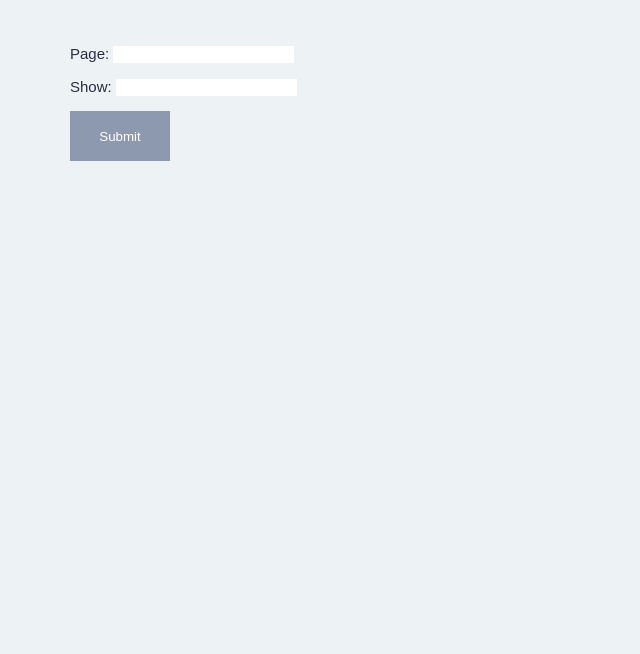
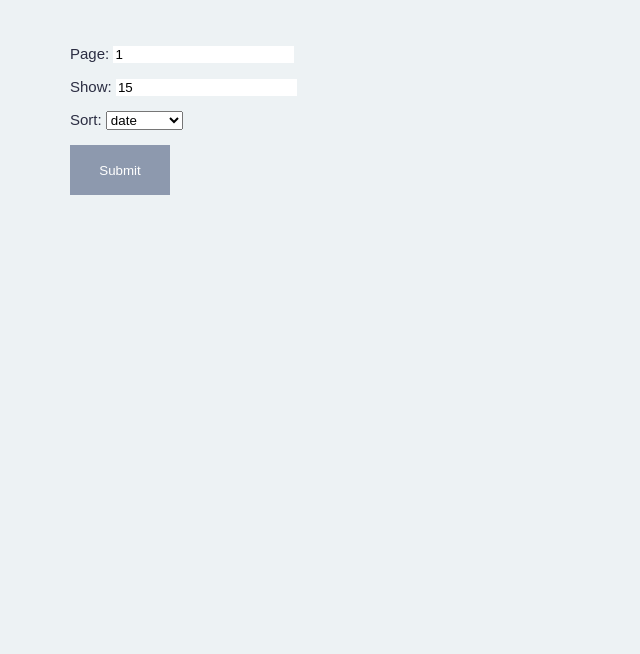
Before and after one commit to zeov1/k_3_gallery, a Django app: page /news/settings/ in a window 1280 px wide. Shown: the part 88-742 px from the top of the page, without its empty margins (0-640 px from the left). Run offline with Django 5.2, Linux system fonts and the light colour scheme.

Commit message:
sorting by publisher added

```diff
--- a/gallery/forms.py
+++ b/gallery/forms.py
@@ -1,6 +1,10 @@
-from django.forms import Form, IntegerField
+from django.forms import Form, IntegerField, ChoiceField
 
 
 class NewsSettingsForm(Form):
-    page = IntegerField()
-    show = IntegerField()
+    page = IntegerField(initial=1)
+    show = IntegerField(initial=15)
+    sort = ChoiceField(choices=(
+        ('date', 'date'),
+        ('publisher', 'publisher'),
+    ))
--- a/gallery/views.py
+++ b/gallery/views.py
@@ -31,8 +31,16 @@ def news(request):
     if show_posts < 1:
         return HttpResponseBadRequest(f'Can\'t show {show_posts} posts. The number of posts must be at least 1!')
 
+    order_by = request.GET.get('sort', 'date')
+    queryset = Image.objects
+    if order_by == 'date':
+        queryset = queryset.order_by('date', 'time')
+    elif order_by == 'publisher':
+        queryset = queryset.order_by('author')
+    else:
+        return HttpResponseBadRequest(f'The posts can be ordered only by date or publisher!')
+
     first_post_number = show_posts * (page_number - 1)
-    queryset = Image.objects.all()
 
     length = len(queryset)
     max_page = (length + show_posts) // show_posts
@@ -42,6 +50,7 @@ def news(request):
         'max_page': max_page,
         'page': page_number,
         'show': show_posts,
+        'sort': order_by,
         'is_authenticated': request.user.is_authenticated,
         'username': request.user.username,
     }
@@ -58,6 +67,7 @@ def news_index(request):
     return redirect_params('news', {
         'page': 1,
         'show': 15,
+        'sort': 'date',
     })
 
 
--- a/templates/gallery/news.html
+++ b/templates/gallery/news.html
@@ -22,13 +22,13 @@
         <div class="container">
             <div class="bottom-nav-wrapper">
                 {% if prev_page %}
-                    <a class="arrow" href="{% url 'news' %}?page={{ prev_page }}&show={{ show }}">←</a>
+                    <a class="arrow" href="{% url 'news' %}?page={{ prev_page }}&show={{ show }}&sort={{ sort }}">←</a>
                 {% else %}
                     <span class="arrow"></span>
                 {% endif %}
                 <a href="{% url 'news_settings' %}">page {{ page }} / {{ max_page }}</a>
                 {% if next_page %}
-                    <a class="arrow" href="{% url 'news' %}?page={{ next_page }}&show={{ show }}">→</a>
+                    <a class="arrow" href="{% url 'news' %}?page={{ next_page }}&show={{ show }}&sort={{ sort }}">→</a>
                 {% else %}
                     <span class="arrow"></span>
                 {% endif %}
```
Also changed, not shown: db.sqlite3, media/images/22.png (added).
